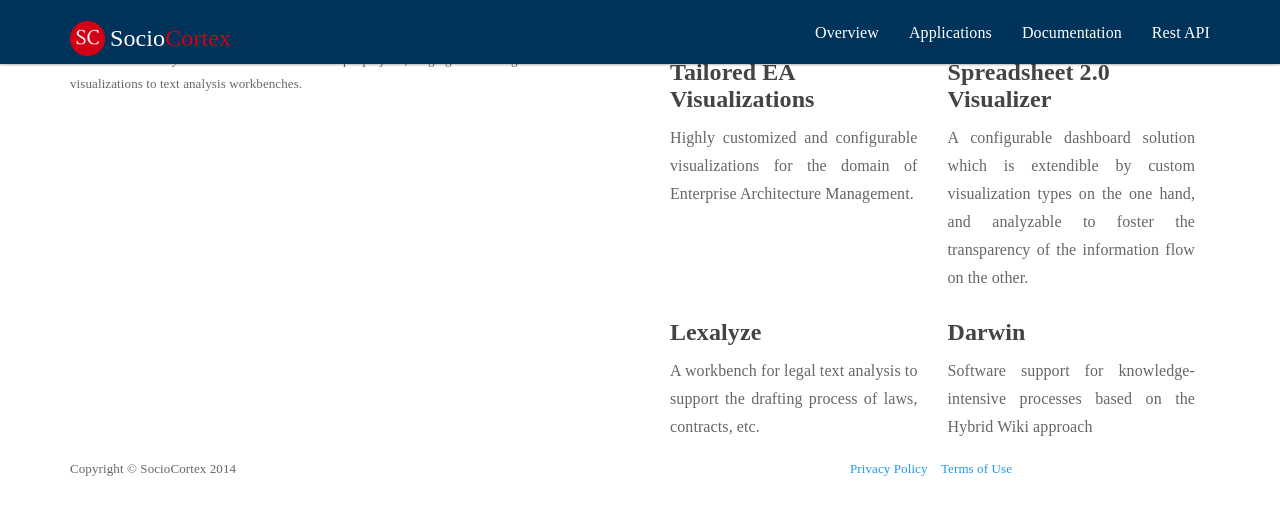
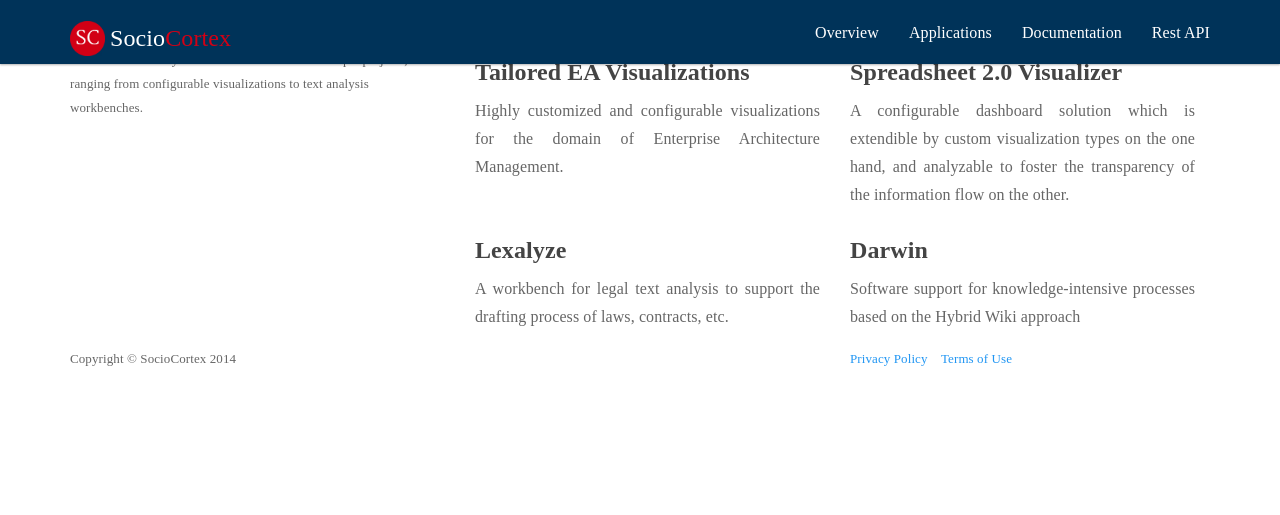
Before and after one commit to manoj5864/sociocortex, a Jekyll site: the page built from applications.html, in a window 1280 px wide. Shown: the top 515 px of the page. Built offline with Jekyll 4.4.1, drawn with Linux system fonts in a browser that asks for light colours.

Commit message:
minor changes

```diff
--- a/_layouts/applications.html
+++ b/_layouts/applications.html
@@ -7,10 +7,10 @@
     <section>
         <div class="container">
             <div class="row">
-                <div class="col-lg-6">
+                <div class="col-lg-4">
                     SocioCortex already forms the foundation for multiple projects, ranging from configurable visualizations to text analysis workbenches.
                 </div>
-                <div class="col-lg-6">
+                <div class="col-lg-8">
 
 
                     {% for post in site.categories.application %}
```
